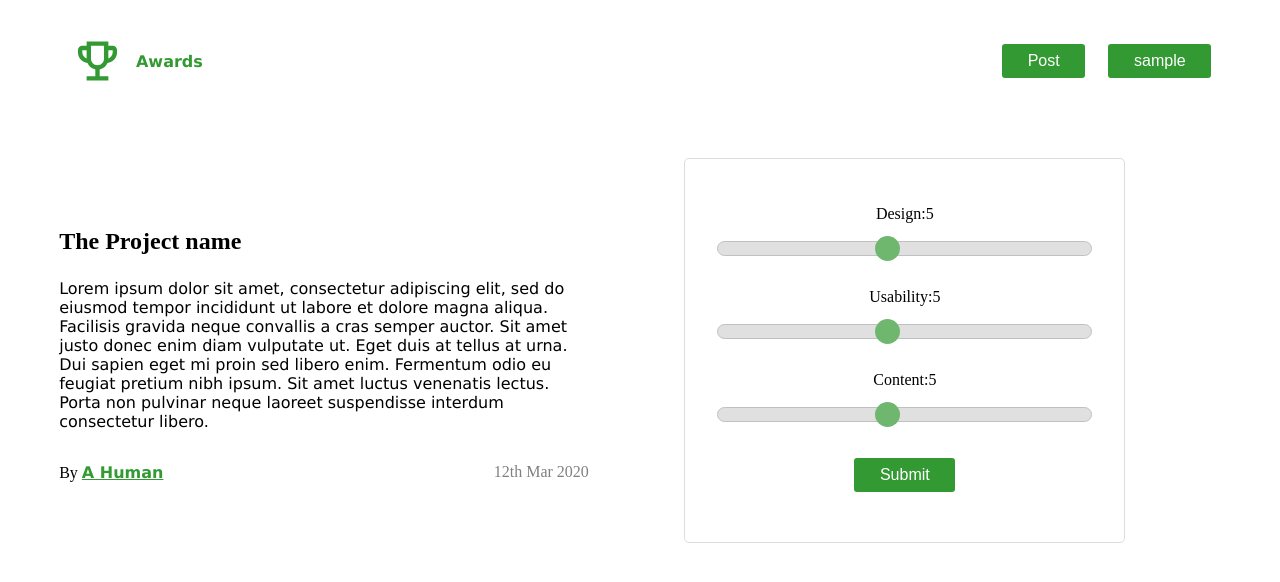
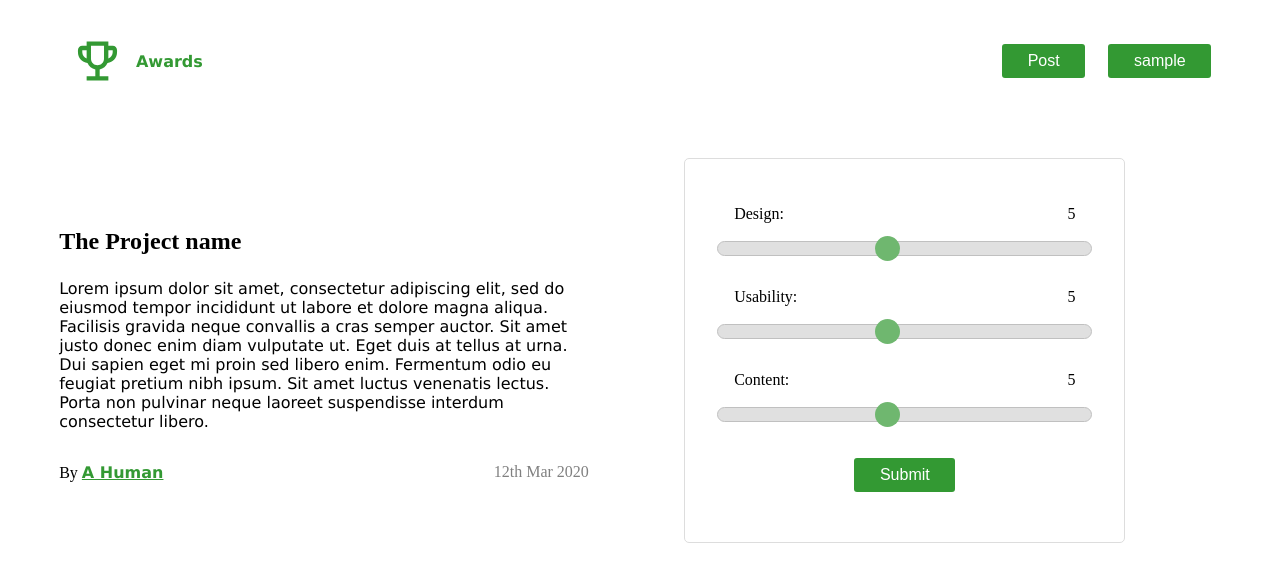
Before and after one commit to kennjr/awards, a Django app: page /projects/1/new-review in a window 1280 px wide. Shown: the top 582 px of the page. Run offline with Django 4.2, Linux system fonts and the light colour scheme; the visitor is signed in with stand-in values (Sample User, id 1).

Commit message:
Updated the review page structure and some of its styling

```diff
--- a/awardsapp/static/awardsapp/styles/review_styles.css
+++ b/awardsapp/static/awardsapp/styles/review_styles.css
@@ -70,6 +70,8 @@ form{
 }
 
 .review_input_container{
+    width: 100%;
+    align-self: flex-start;
     display: flex;
     flex-direction: row;
     justify-content: space-between;
--- a/awardsapp/templates/awardsapp/review_page.html
+++ b/awardsapp/templates/awardsapp/review_page.html
@@ -26,7 +26,8 @@
         <div class="project_review_form_container">
             <div class="review_form_card">
                 <!-- todo change the GET to a POST -->
-                <form method="GET" action="">
+                <form method="POST" action="">
+                    {% csrf_token %}
                     <div class="review_input_container">
                         <label for="design">Design: </label>
                         <p id="design_txt"></p>
```
